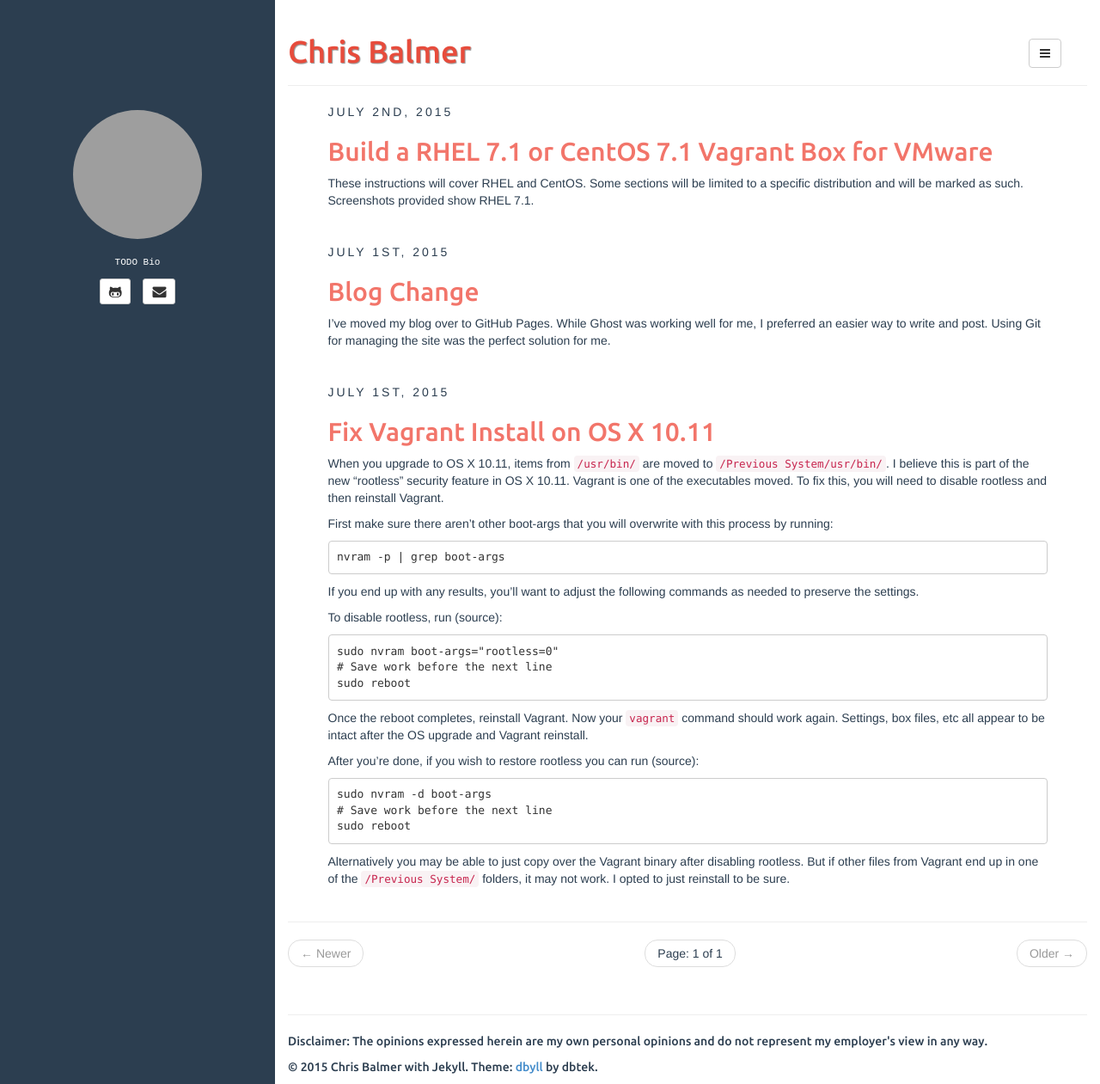
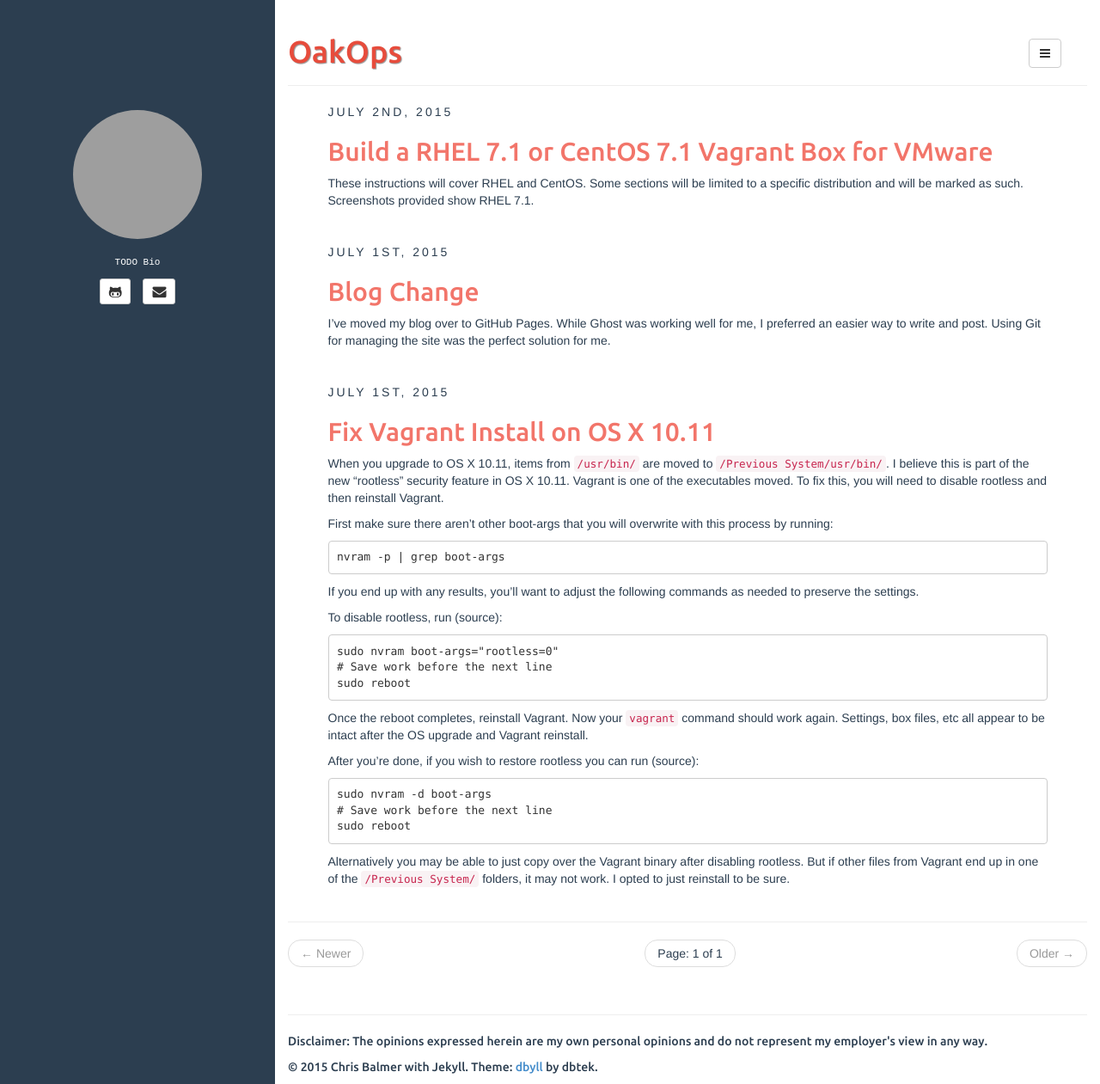
Before and after one commit to chrisbalmer/chrisbalmer.github.io, a Jekyll site: the page built from index.html, in a window 1280 px wide and 1261 px high. Shown: the whole window at 86% size. Built offline with Jekyll 4.4.1, drawn with Linux system fonts in a browser that asks for light colours; the list of posts is cut into pages by our own code; grey boxes are pictures that could not be loaded.

Commit message:
Revert "Fixed blog name."
This reverts commit 1378f660388cc96e90b94cd847aa5713d178576e.

```diff
--- a/_config.yml
+++ b/_config.yml
@@ -13,7 +13,7 @@ defaults:
     scope:
       path: "" # empty string for all files
     values:
-      title: Chris Balmer
+      title: OakOps
 
 description: TODO Description
 author:
```
